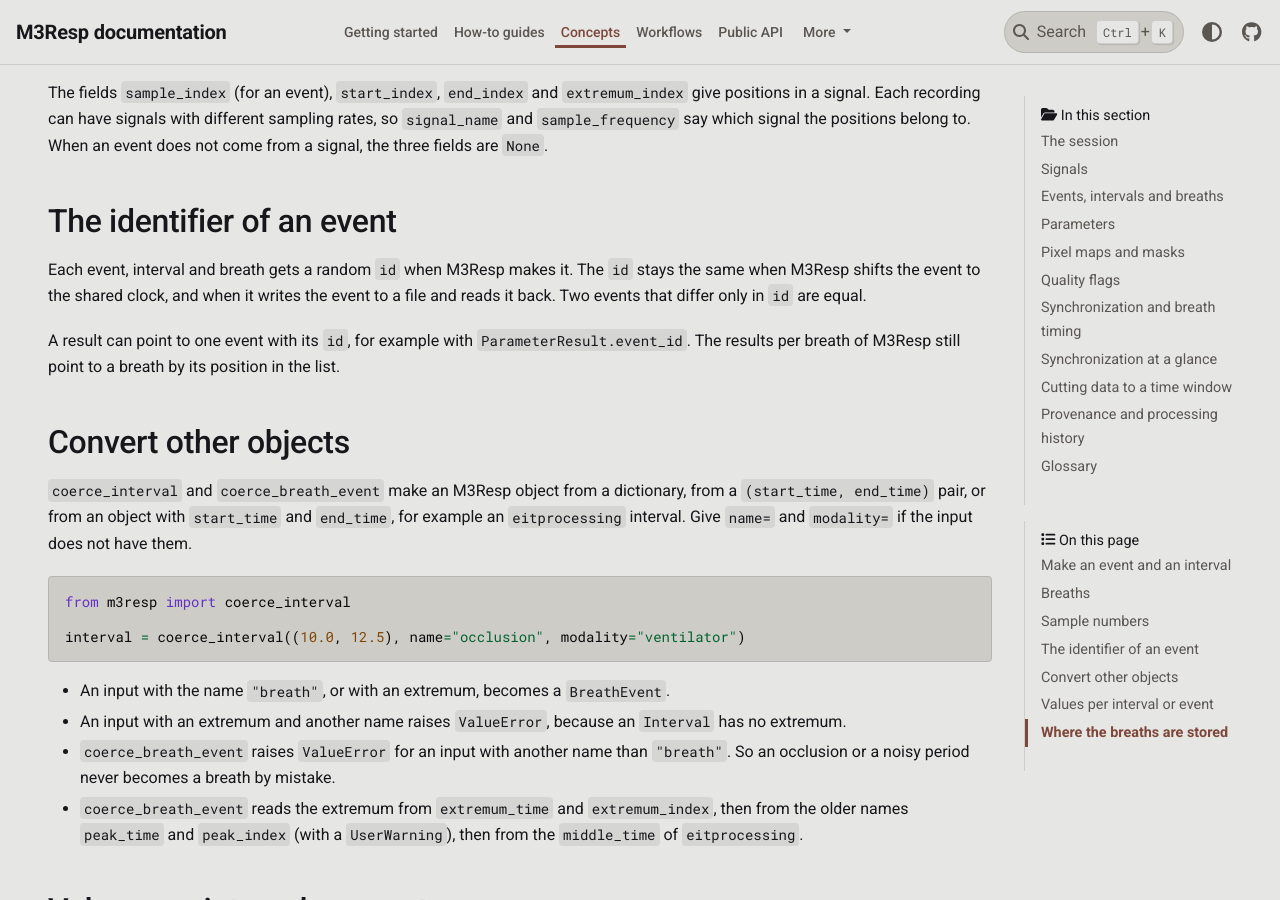
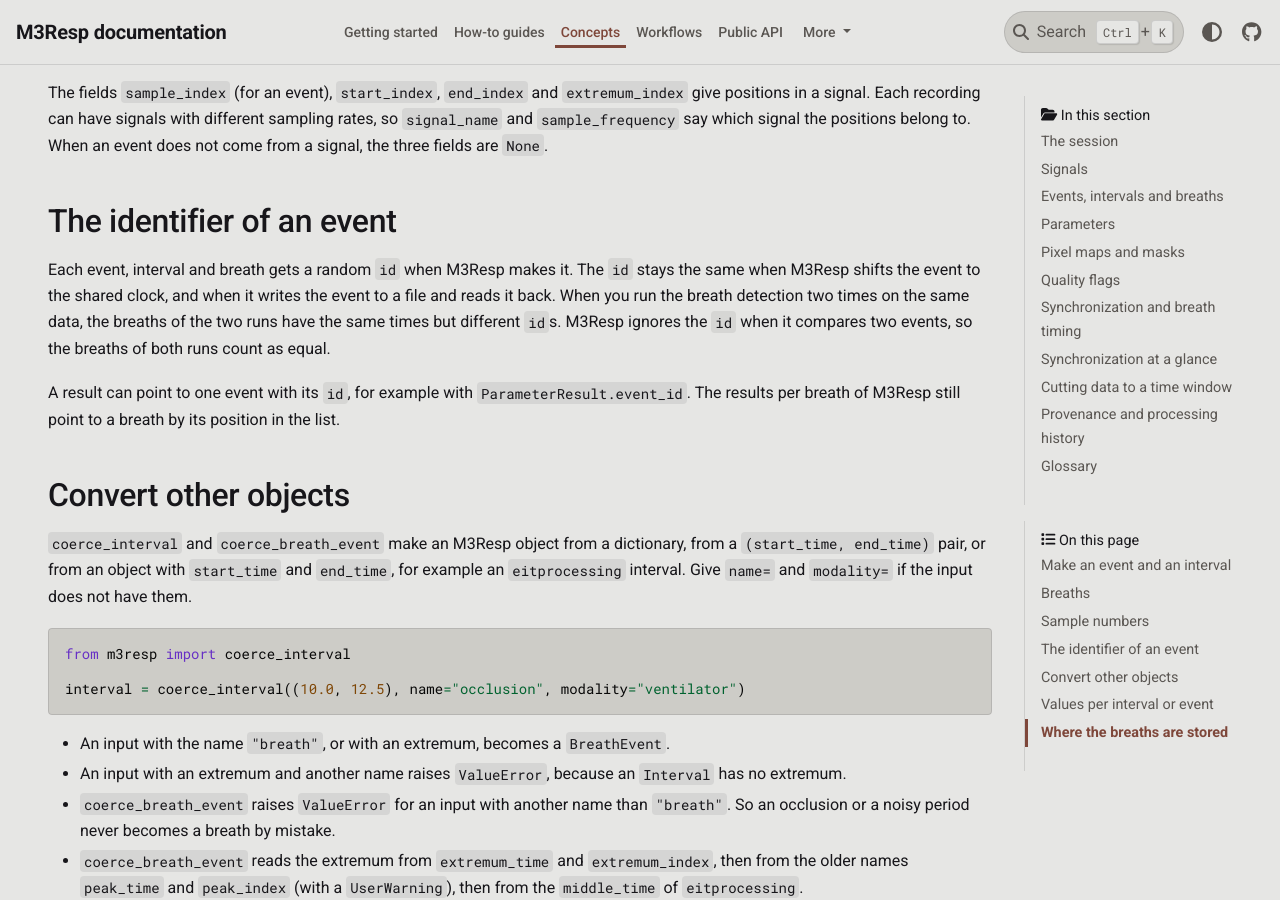
Before and after one commit to M3RESP/m3resp, a Sphinx documentation site: the page built from docs/concepts/events-and-breaths.md, in a window 1280 px wide and 900 px high, scrolled down 1700 px. Built offline with Sphinx 7.4.7 and the PyData theme 0.15.4, drawn with Linux system fonts in a browser that asks for light colours; pages that are not in the unit, such as notebooks, are missing from menus.

Commit message:
docs: clarify behavior of event IDs in breath detection

```diff
--- a/docs/concepts/events-and-breaths.md
+++ b/docs/concepts/events-and-breaths.md
@@ -57,7 +57,7 @@ The fields `sample_index` (for an event), `start_index`, `end_index` and `extrem
 
 ## The identifier of an event
 
-Each event, interval and breath gets a random `id` when M3Resp makes it. The `id` stays the same when M3Resp shifts the event to the shared clock, and when it writes the event to a file and reads it back. Two events that differ only in `id` are equal.
+Each event, interval and breath gets a random `id` when M3Resp makes it. The `id` stays the same when M3Resp shifts the event to the shared clock, and when it writes the event to a file and reads it back. When you run the breath detection two times on the same data, the breaths of the two runs have the same times but different `id`s. M3Resp ignores the `id` when it compares two events, so the breaths of both runs count as equal.
 
 A result can point to one event with its `id`, for example with `ParameterResult.event_id`. The results per breath of M3Resp still point to a breath by its position in the list.
 
```
